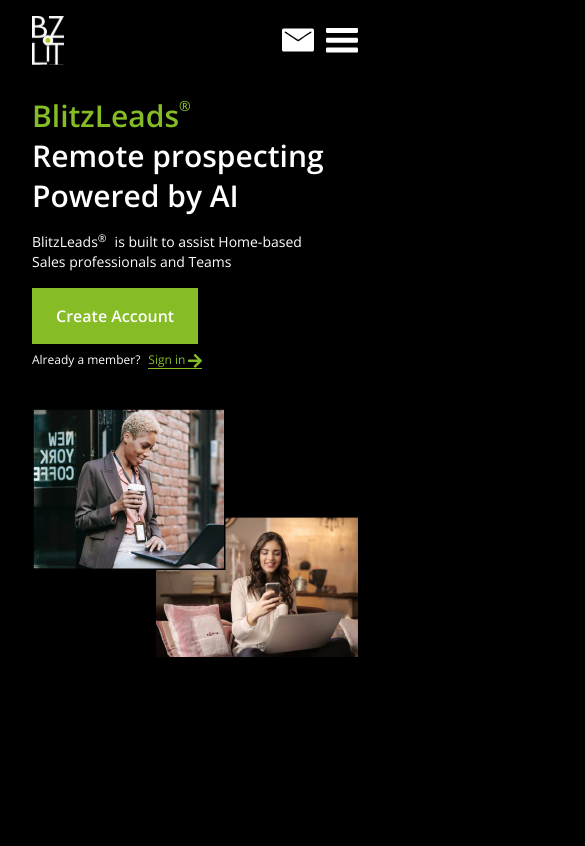
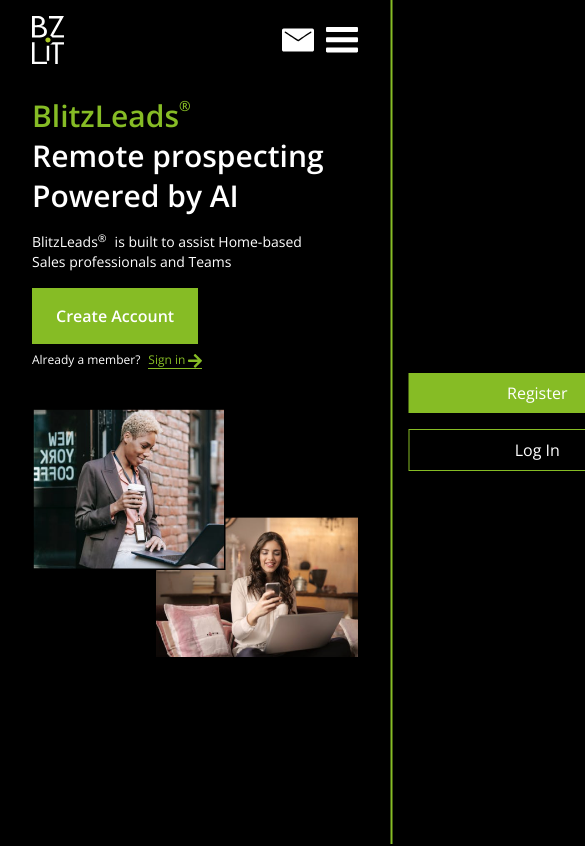
Before and after one commit to taimoortahir7/bitz-leads-development, a Next.js app: page / in a window 390 px wide. Shown: the top 846 px of the page, 585 px wide, since content can reach past the window. Built offline with nearby package versions, Linux system fonts and the light colour scheme.

Commit message:
improved mobile styling test -2

```diff
--- /dev/null
+++ b/src/components/Button/index.js
@@ -0,0 +1,18 @@
+import React from "react";
+
+const Button = ({ isSolid, href, title }) => {
+  return (
+    <a
+      href={href ? href : "#"}
+      className={`${
+        isSolid
+          ? "border-none bg-secondary-500"
+          : " border border-secondary-500 border-solid"
+      } px-6 py-2 my-2 w-full text-center`}
+    >
+      <span>{title}</span>
+    </a>
+  );
+};
+
+export default Button;
--- a/src/components/Dropdown/index.js
+++ b/src/components/Dropdown/index.js
@@ -10,6 +10,20 @@
   const openDropdownPopover = () => {
     createPopper(btnDropdownRef.current, popoverDropdownRef.current, {
       placement: "bottom-start",
+      modifiers: [
+        {
+          name: "offset",
+          options: {
+            offset: [0, 0],
+          },
+        },
+        {
+          name: "flip",
+          options: {
+            fallbackPlacements: ["top", "right"],
+          },
+        },
+      ],
     });
     setDropdownPopoverShow(true);
   };
@@ -29,12 +43,12 @@
     : (bgColor = "bg-" + color + "-500");
   return (
     <>
-      <div className="flex flex-wrap w-full my-4">
+      <div className="flex flex-wrap w-full my-4 ">
         <div className="w-full ">
           <div className="relative  align-middle w-full">
             <button
               className={
-                "flex items-center justify-between text-white text-left font-bold text-sm px-6 py-3 shadow black border border-solid border-secondary-500 w-full"
+                "flex items-center justify-between text-white text-left font-bold text-sm px-4 py-2 shadow black border border-solid border-secondary-500 w-full"
               }
               type="button"
               ref={btnDropdownRef}
@@ -48,8 +62,8 @@
                 <span>
                   {`${data[selectedItem].amount} ${data[selectedItem].desc} - ${data[selectedItem].leads} Leads`}
                 </span>
-                <br />
-                <span className="font-normal">
+                <span className="font-normal sm:inline block">
+                  <span className="sm:inline hidden">{" - "}</span>
                   {data[selectedItem].contract_period}
                 </span>
               </div>
@@ -59,7 +73,7 @@
               ref={popoverDropdownRef}
               className={
                 (dropdownPopoverShow ? "block " : "hidden ") +
-                "text-base z-50 float-left list-none text-left rounded shadow-lg mt-1 bg-black w-full border border-solid border-secondary-500"
+                "text-base z-50 float-left list-none text-left shadow-lg mt-1 bg-black w-full border border-solid border-secondary-500"
               }
               style={{ minWidth: "12rem" }}
             >
@@ -67,7 +81,7 @@
                 <a
                   href="#"
                   className={
-                    "font-bold text-sm py-2 px-6 text-white font-normal block w-full whitespace-nowrap border border-solid border-secondary-500"
+                    "font-bold text-sm py-2 px-4 text-white font-normal block w-full whitespace-nowrap border border-solid border-secondary-500"
                   }
                   onClick={(e) => handleOptionSelect(e, index)}
                   key={index.toString()}
@@ -75,8 +89,10 @@
                   <span>
                     {`${item.amount} ${item.desc} - ${item.leads} Leads`}
                   </span>
-                  <br />
-                  <span className="font-normal">{item.contract_period}</span>
+                  <span className="font-normal sm:inline block">
+                    <span className="sm:inline hidden">{" - "}</span>
+                    {item.contract_period}
+                  </span>
                 </a>
               ))}
             </div>
--- /dev/null
+++ b/src/components/Menu/index.js
@@ -0,0 +1,17 @@
+import React from "react";
+import Button from "components/Button";
+
+const Menu = ({ isOpen }) => {
+  return (
+    <div
+      className={`translate-x-${
+        isOpen ? 0 : "full"
+      }  absolute flex lg:hidden transform origin-right transition-transform duration-300 ease-in-out right-0 top-0 h-screen w-9/12 bg-black border-l-2 border-secondary-500 border-solid z-40 items-start justify-center px-4 flex-col`}
+    >
+      <Button isSolid title="Register" />
+      <Button title="Log In" />
+    </div>
+  );
+};
+
+export default Menu;
--- a/src/components/Navbar/index.js
+++ b/src/components/Navbar/index.js
@@ -14,9 +14,9 @@
   },
 ];
 
-const Navbar = () => {
+const Navbar = ({ toggle }) => {
   return (
-    <div className="absolute bg-black w-full flex items-center justify-between px-8 xl:px-16 py-4 lg:py-4 mt-0 lg:mt-4 z-50">
+    <div className="absolute w-full flex items-center justify-between px-8 xl:px-16 py-4 lg:py-4 mt-0 lg:mt-4 z-50">
       <div className="bg-black">
         <img
           src="/images/logo.svg"
@@ -24,19 +24,21 @@
           className="object-contain object-center w-8 lg:w-12 "
         />
       </div>
-      <div className="w-1/4 relative lg:flex items-center justify-end hidden">
+      <div className="w-2/4 relative lg:flex items-center justify-end hidden">
         <NavItem path="#pricing" name="Pricing" />
         <NavItem border path="#contact" name="Contact" />
       </div>
       <div className="w-1/4 relative flex items-center justify-end lg:hidden space-x-3">
         <div>
-          <img
-            src="/images/icons/contact-icon.svg"
-            alt="contact"
-            className="object-cover object-center w-8"
-          />
+          <a href="#contact">
+            <img
+              src="/images/icons/contact-icon.svg"
+              alt="contact"
+              className="object-cover object-center w-8"
+            />
+          </a>
         </div>
-        <div>
+        <div onClick={() => toggle()}>
           <img
             src="/images/icons/menu-icon.svg"
             alt="contact"
--- a/src/components/containers/footer/index.js
+++ b/src/components/containers/footer/index.js
@@ -24,7 +24,7 @@
           className=" lg:text-sm font-normal block lg:hidden pr-4 lg:pr-0 text-left"
           style={{ fontSize: "10px" }}
         >
-          <div className="">
+          <div style={{ fontSize: "7.5px" }}>
             BlitzLeads 6918 Corporate Drive Houston TX 77036
           </div>
           &copy;{new Date().getFullYear()} BlitzLeads&reg; All rights reserved.
@@ -39,16 +39,14 @@
     <div className="flex flex-row visible lg:hidden mb-4 w-full justify-between">
       <img
         src="/images/booster-mobile.png"
-        className="w-48 object-cover object-center"
+        className="w-40 object-cover object-center"
       />
       <div className="flex flex-col space-y-2 text-right">
         <div className="text-xs lg:text-base font-normal">Press</div>
         <div className="text-xs lg:text-base font-normal ">Blog</div>
         <div className="text-xs lg:text-base font-normal ">Investors</div>
-        <div className="text-xs lg:text-base font-normal ">Privacy Policy</div>
-        <div className="text-xs lg:text-base font-normal ">
-          Terms &amp; conditions
-        </div>
+        <div className="text-xs lg:text-base font-normal ">Policy</div>
+        <div className="text-xs lg:text-base font-normal ">User Terms</div>
         <div className="text-xs lg:text-base font-normal ">
           help@blitzleads.ai
         </div>
--- a/src/components/containers/hero/index.js
+++ b/src/components/containers/hero/index.js
@@ -66,7 +66,7 @@
           <img
             src="/images/home-mobile.png"
             alt="homepage"
-            className="block lg:hidden absolute inset-x-0   mt-10 sm:mt-0 md:mt-40 lg:my-0"
+            className="block lg:hidden absolute inset-x-0 sm:pl-4 lg:pl-0  mt-10 sm:mt-0 md:mt-40 lg:my-0"
           />
         </div>
       </div>
--- a/src/layout/index.js
+++ b/src/layout/index.js
@@ -1,9 +1,16 @@
+import { useState } from "react";
 import Navbar from "components/Navbar";
+import Menu from "components/Menu";
 
 const Layout = ({ children }) => {
+  const [menuOpen, setMenuOpen] = useState(false);
+  const toggleMenu = () => {
+    setMenuOpen(!menuOpen);
+  };
   return (
     <div className="w-full centered min-h-screen top-0 absolute">
-      <Navbar />
+      <Navbar toggle={toggleMenu} />
+      <Menu isOpen={menuOpen} />
       {children}
       <div
         className="absolute w-2/4 top-0 right-0 hidden"
--- a/src/pages/_app.js
+++ b/src/pages/_app.js
@@ -33,7 +33,7 @@
             name="viewport"
             content="width=device-width, initial-scale=1, shrink-to-fit=no"
           />
-					<link rel="shortcut icon" href="/images/favicon.ico" />
+          <link rel="shortcut icon" href="/images/logo.svg" />
         </Head>{" "}
         <Component {...pageProps} />{" "}
       </>
--- a/src/pages/pricing.js
+++ /dev/null
@@ -1,11 +0,0 @@
-import React from "react";
-
-const Pricing = () => {
-	return (
-		<div className="container">
-			<div className="font-bold text-2xl">Pricing plans</div>
-		</div>
-	);
-};
-
-export default Pricing;
```
Also changed, not shown: public/images/logo.svg. Lines whose indentation alone changed are shown as unchanged.
